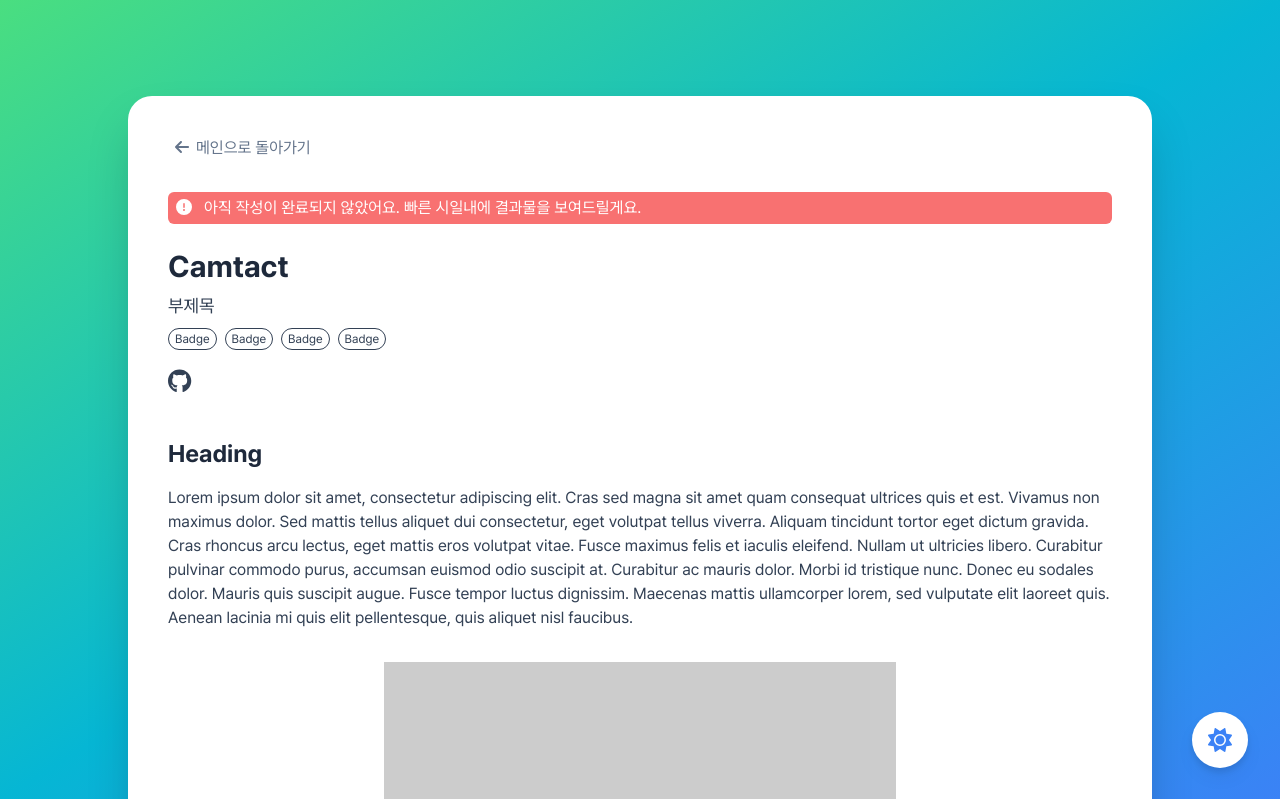
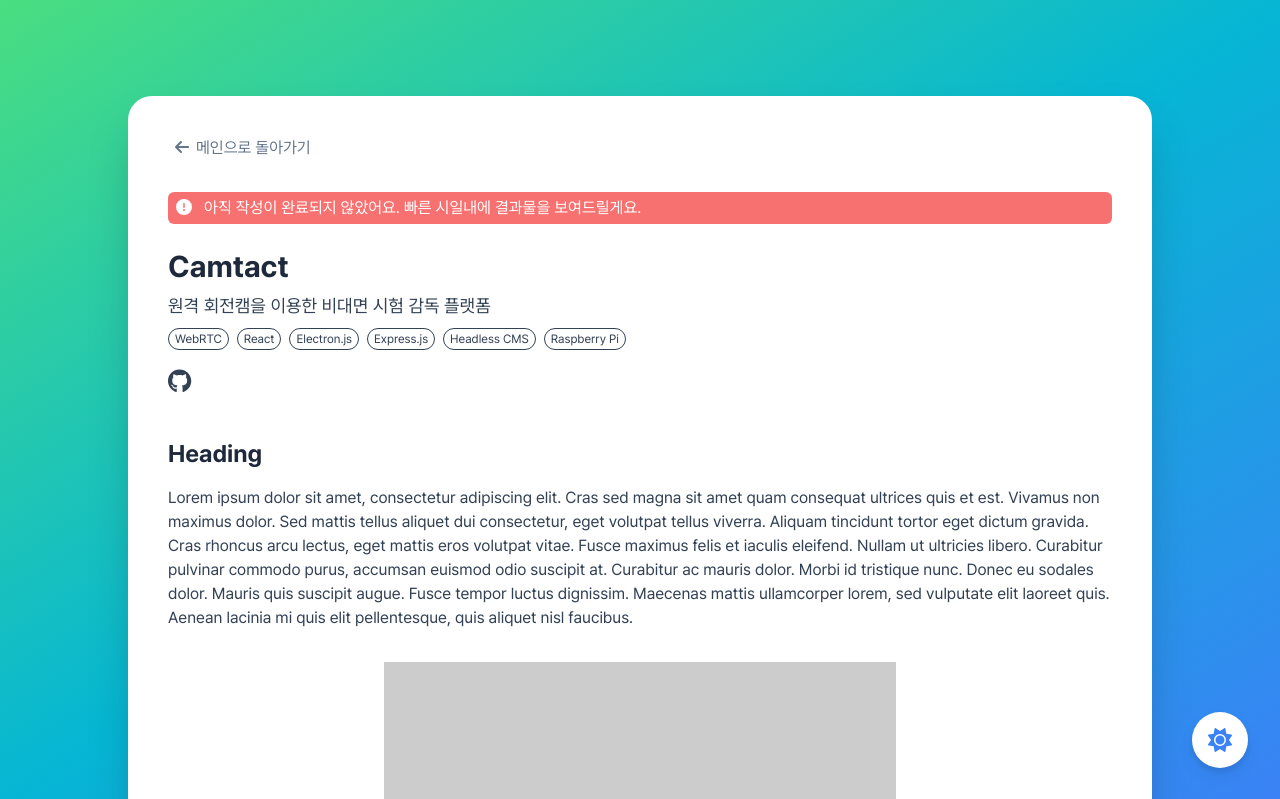
Before and after one commit to wjdtmddnr24/Curriculum-Vitae, a Next.js app: page /projects/camtact in a window 1280 px wide. Shown: the top 799 px of the page. Built offline with nearby package versions, Linux system fonts and the light colour scheme.

Commit message:
update: update badge contents

```diff
--- a/src/app/projects/[id]/articles/camtact/CamtactArticle.tsx
+++ b/src/app/projects/[id]/articles/camtact/CamtactArticle.tsx
@@ -15,8 +15,8 @@ function CamtactArticle() {
       <Header>
         <NotFinishedNotification className="my-4" />
         <Title>Camtact</Title>
-        <SubTitle>부제목</SubTitle>
-        <Badges badges={["Badge", "Badge", "Badge", "Badge"]} />
+        <SubTitle>원격 회전캠을 이용한 비대면 시험 감독 플랫폼</SubTitle>
+        <Badges badges={["WebRTC", "React", "Electron.js", "Express.js", "Headless CMS", "Raspberry Pi"]} />
         <div className="flex gap-2 text-2xl text-slate py-2">
           <Link href="https://github.com/2020pingus/camtact_document" target="_blank">
             <FontAwesomeIcon icon={faGithub} />
--- a/src/app/projects/[id]/articles/captain-hook/CaptainHookArticle.tsx
+++ b/src/app/projects/[id]/articles/captain-hook/CaptainHookArticle.tsx
@@ -15,8 +15,8 @@ function CaptainHookArticle() {
       <Header>
         <NotFinishedNotification className="my-4" />
         <Title>Captain Hook</Title>
-        <SubTitle>부제목</SubTitle>
-        <Badges badges={["Badge", "Badge", "Badge", "Badge"]} />
+        <SubTitle>Webhook 기반 알림 서비스</SubTitle>
+        <Badges badges={["Webhook", "Nest.js", "Bot", "React", "Next.js", "Tailwind CSS"]} />
         <div className="flex gap-2 text-2xl text-slate py-2">
           <Link href="https://github.com/ideal6/Captain_Hook_Document" target="_blank">
             <FontAwesomeIcon icon={faGithub} />
--- a/src/app/projects/[id]/articles/portfolio/PortfolioArticle.tsx
+++ b/src/app/projects/[id]/articles/portfolio/PortfolioArticle.tsx
@@ -15,8 +15,8 @@ function PortfolioArticle() {
       <Header>
         <NotFinishedNotification className="my-4" />
         <Title>Portfolio</Title>
-        <SubTitle>부제목</SubTitle>
-        <Badges badges={["Badge", "Badge", "Badge", "Badge"]} />
+        <SubTitle>개인 포트폴리오 웹페이지</SubTitle>
+        <Badges badges={["React", "Next.js", "Tailwind CSS", "Vercel"]} />
         <div className="flex gap-2 text-2xl text-slate py-2">
           <Link href="https://github.com/wjdtmddnr24/Curriculum-Vitae" target="_blank">
             <FontAwesomeIcon icon={faGithub} />
--- a/src/app/projects/[id]/articles/swm-bot/SWMBotArticle.tsx
+++ b/src/app/projects/[id]/articles/swm-bot/SWMBotArticle.tsx
@@ -15,8 +15,8 @@ function SWMBotArticle() {
       <Header>
         <NotFinishedNotification className="my-4" />
         <Title>SWM Bot</Title>
-        <SubTitle>부제목</SubTitle>
-        <Badges badges={["Badge", "Badge", "Badge", "Badge"]} />
+        <SubTitle>소프트웨어 마에스트로 유저 검색과 멘토링 알림 챗봇</SubTitle>
+        <Badges badges={["Express.js", "MongoDB", "Puppeteer"]} />
         <div className="flex gap-2 text-2xl text-slate py-2">
           <Link href="https://github.com/SOMA-MINI-TEAM-15/chatbot_project" target="_blank">
             <FontAwesomeIcon icon={faGithub} />
--- a/src/app/projects/[id]/articles/tcqr/TCQRArticle.tsx
+++ b/src/app/projects/[id]/articles/tcqr/TCQRArticle.tsx
@@ -15,8 +15,8 @@ function TCQRArticle() {
       <Header>
         <NotFinishedNotification className="my-4" />
         <Title>TCQR - Text Compressed QR Code</Title>
-        <SubTitle>부제목</SubTitle>
-        <Badges badges={["Badge", "Badge", "Badge", "Badge"]} />
+        <SubTitle>문자열 압축기반 QR코드 애플리케이션</SubTitle>
+        <Badges badges={["Android", "Java"]} />
         <div className="flex gap-2 text-2xl text-slate py-2">
           <Link href="https://github.com/wjdtmddnr24/TCQR" target="_blank">
             <FontAwesomeIcon icon={faGithub} />
--- a/src/app/projects/[id]/articles/webox/WeboxArticle.tsx
+++ b/src/app/projects/[id]/articles/webox/WeboxArticle.tsx
@@ -14,9 +14,9 @@ function WeboxArticle() {
     <Article>
       <Header>
         <NotFinishedNotification className="my-4" />
-        <Title>Webox - 클라우드 기반 블랙박스 어플리케이션</Title>
-        <SubTitle>부제목</SubTitle>
-        <Badges badges={["Badge", "Badge", "Badge", "Badge"]} />
+        <Title>Webox</Title>
+        <SubTitle>퍼스널 모빌리티를 위한 클라우드 기반 블랙박스 애플리케이션</SubTitle>
+        <Badges badges={["AWS", "Kubernetes", "MSA", "RabbitMQ", "Nest.js", "Flutter", "FFMpeg", "YoloV5"]} />
         <div className="flex gap-2 text-2xl text-slate py-2">
           <Link href="https://github.com/wjdtmddnr24/webox" target="_blank">
             <FontAwesomeIcon icon={faGithub} />
```
